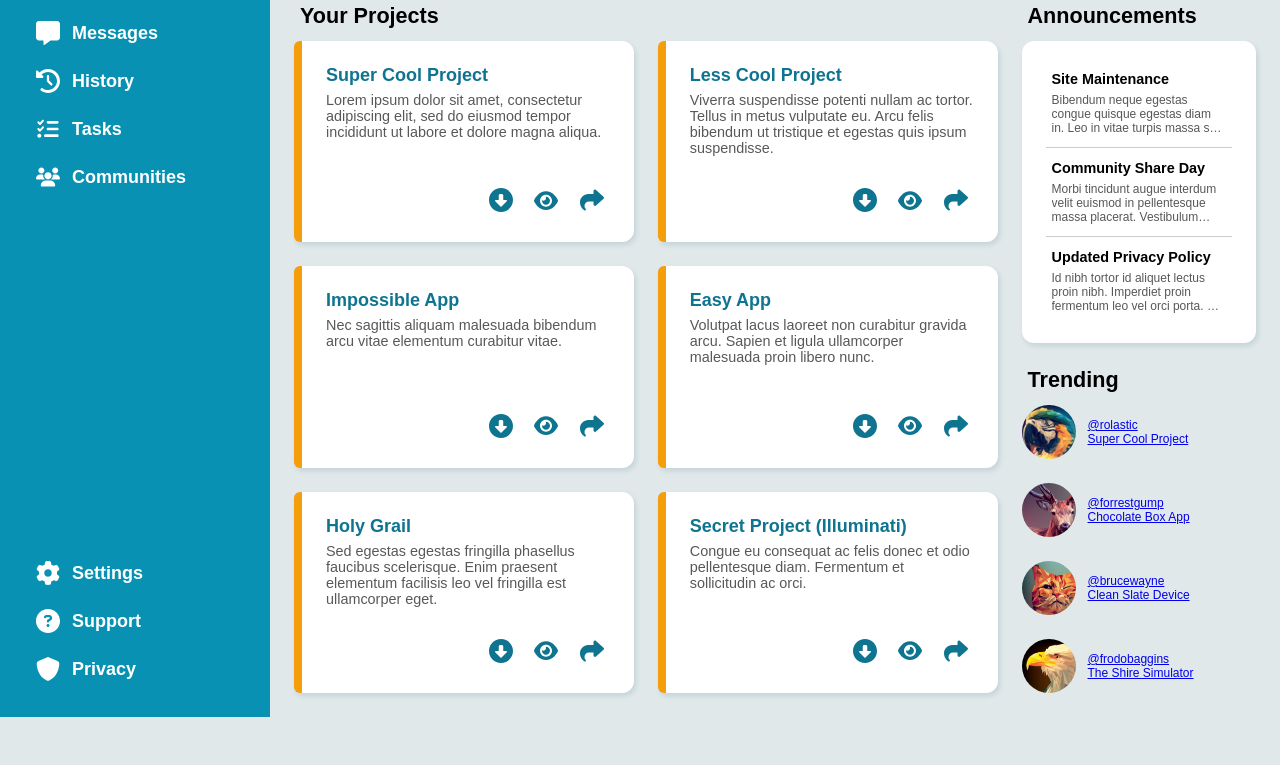
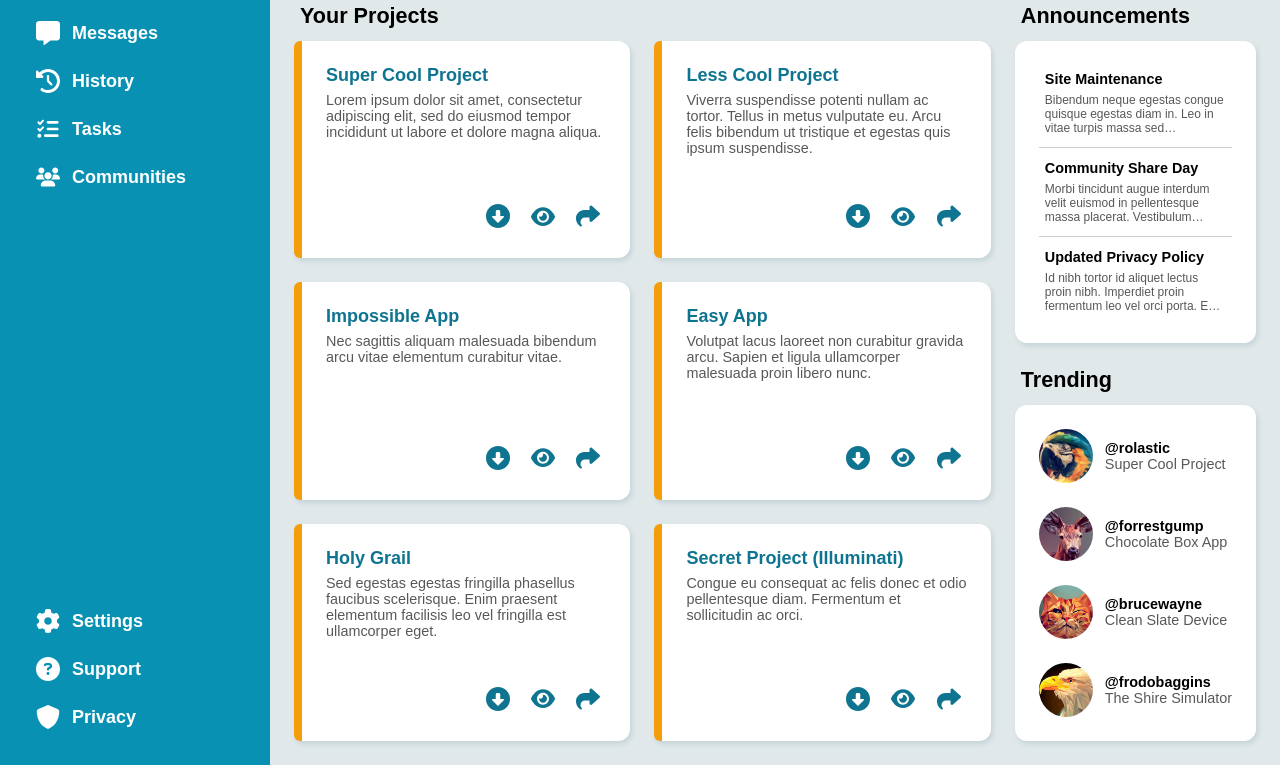
Before and after one commit to roesparc/Dashboard, a plain HTML site: page index.html in a window 1280 px wide. Shown: the part 207-972 px from the top of the page. Before the commit the page ends 924 px from the top, so only its background shows below. Drawn offline with Linux system fonts and the light colour scheme; a web font is replaced by a local one.

Commit message:
Style trending section

```diff
--- a/style.css
+++ b/style.css
@@ -22,7 +22,7 @@
 body {
     min-height: 100vh;
     display: grid;
-    grid-template: auto 1fr / 270px 5fr;
+    grid-template: auto 1fr / minmax(270px, 1fr) 5fr;
     background-color: var(--dark-color);
 }
 
@@ -357,13 +357,13 @@ main h1 {
     background-color: var(--dark-color);
 }
 .announcements-content > div > div:active {
-    background-color: var(--main-dark-color);
+    background-color: #164e633f;
     transition: none;
 }
-.announcements-content > div > div:active h2,
+/* .announcements-content > div > div:active h2,
 .announcements-content > div > div:active p {
     color: var(--light-color);
-}
+} */
 
 .announcements-content > div + div {
     border-top: 1px solid rgb(204, 204, 204);
@@ -402,8 +402,45 @@ main h1 {
     grid-template-columns: auto 1fr;
     column-gap: 1rem;
     row-gap: 2rem;
+
+    background-color: var(--light-color);
+    padding: 2rem;
+    border-radius: 1rem;
+    box-shadow: var(--main-box-shadow);
 }
 
 .trending-content > div {
     align-self: center;
 }
+
+.trending-content a {
+    text-decoration: none;
+    font-size: 1.2rem;
+    color: #000000;
+    font-weight: bold;
+    display: block;
+    width: max-content;
+}
+
+.trending-content > div a:last-child {
+    color: var(--grey-color);
+    font-weight: normal;
+}
+.trending-content > div a:first-child:hover {
+    color: var(--main-dark-color);
+}
+.trending-content > div a:last-child:hover {
+    text-decoration: underline;
+}
+
+.trending-content a:nth-child(3) img {
+    object-position: 40%;
+}
+
+.trending-content a:nth-child(5) img {
+    object-position: 35%;
+}
+
+.trending-content a:nth-child(7) img {
+    object-position: 20%;
+}
```
